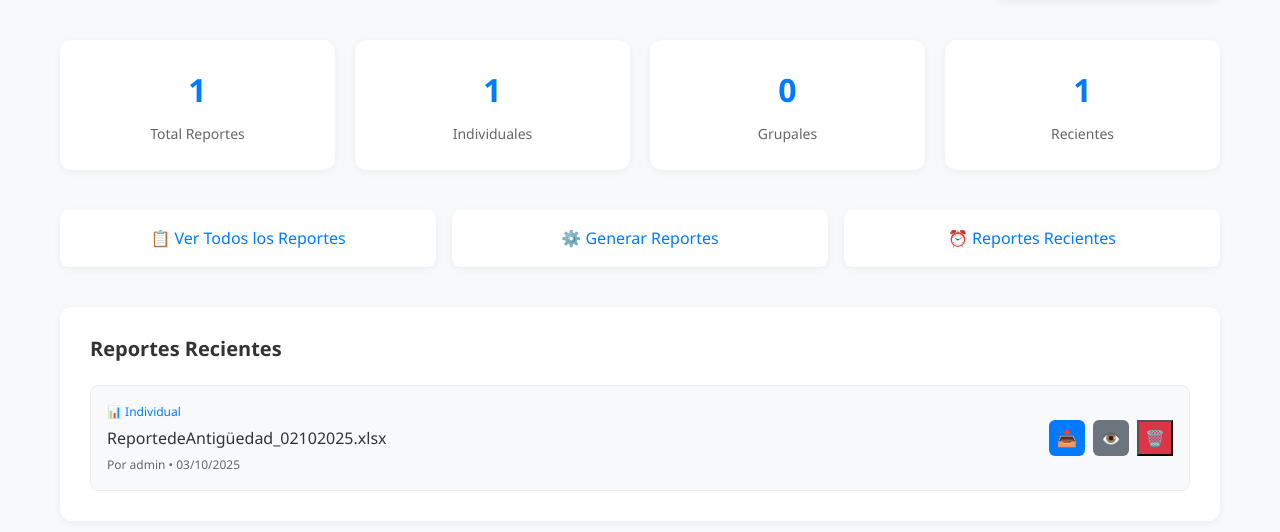
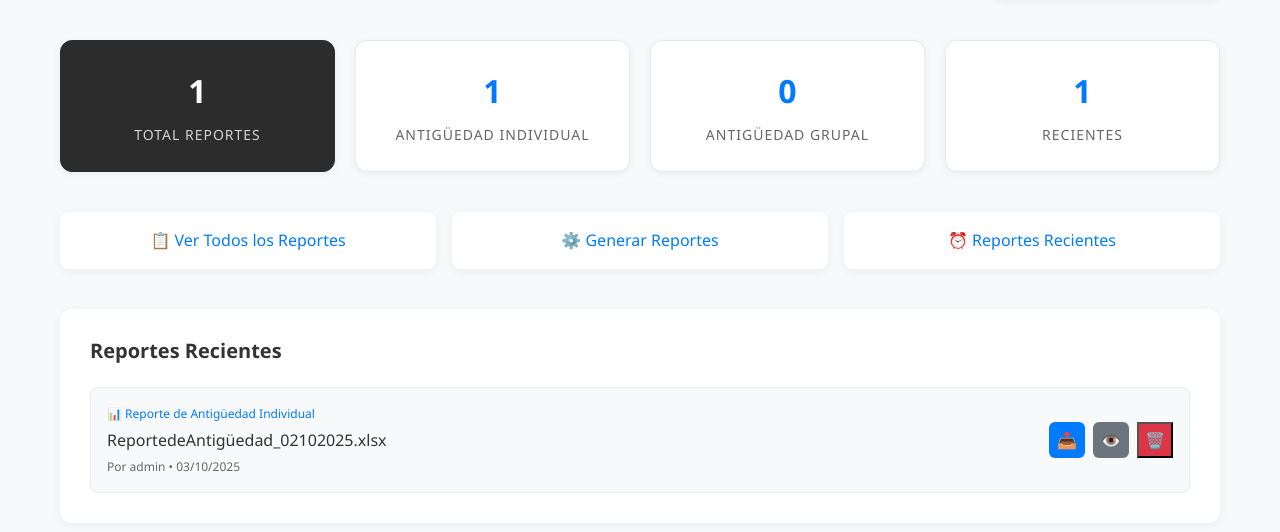
Before and after one commit to uzzielvz/pipeline-cartera, a Flask app: page /consultor/dashboard in a window 1280 px wide. Shown: the part 149-681 px from the top of the page. Run offline with Flask 3, Linux system fonts and the light colour scheme; a user stored in the database is signed in.

Commit message:
feat: add report filters to dashboard and create admin user
- Convert dashboard stat cards to clickable filter buttons
- Add filtering by report type (individual, grupal, recent)
- Implement minimalist filter UI with active states
- Create admin user Juan Carlos Mejia Alcantara (juan.carlos / juancarlos123)
- Update dashboard backend to handle filter parameters
- Add CSS styles for interactive stat cards

```diff
--- a/app/consultor.py
+++ b/app/consultor.py
@@ -17,28 +17,46 @@ consultor_bp = Blueprint('consultor', __name__)
 def dashboard():
     """Dashboard accesible para consultores y administradores"""
 
-    # Obtener reportes recientes (últimos 30 días)
-    from datetime import datetime, timedelta
-    thirty_days_ago = datetime.utcnow() - timedelta(days=30)
+    # Obtener filtros de la URL
+    filter_type = request.args.get('type')
+    filter_recent = request.args.get('recent')
 
-    recent_reports = ReportHistory.query.filter(
-        ReportHistory.created_at >= thirty_days_ago
-    ).order_by(ReportHistory.created_at.desc()).limit(20).all()
+    # Construir query base
+    query = ReportHistory.query
 
-    # Estadísticas básicas
+    # Aplicar filtros
+    if filter_type in ['individual', 'grupal']:
+        query = query.filter(ReportHistory.report_type == filter_type)
+
+    if filter_recent == 'true':
+        from datetime import datetime, timedelta
+        thirty_days_ago = datetime.utcnow() - timedelta(days=30)
+        query = query.filter(ReportHistory.created_at >= thirty_days_ago)
+
+    # Obtener reportes filtrados
+    filtered_reports = query.order_by(ReportHistory.created_at.desc()).limit(20).all()
+
+    # Estadísticas básicas (siempre totales, no filtrados)
     total_reports = ReportHistory.query.count()
     individual_reports = ReportHistory.query.filter_by(report_type='individual').count()
     grupal_reports = ReportHistory.query.filter_by(report_type='grupal').count()
+
+    # Reportes recientes para estadística
+    from datetime import datetime, timedelta
+    thirty_days_ago = datetime.utcnow() - timedelta(days=30)
+    recent_count = ReportHistory.query.filter(
+        ReportHistory.created_at >= thirty_days_ago
+    ).count()
 
     stats = {
         'total_reports': total_reports,
         'individual_reports': individual_reports,
         'grupal_reports': grupal_reports,
-        'recent_reports': len(recent_reports)
+        'recent_reports': recent_count
     }
 
     return render_template('consultor/dashboard.html',
-                         reports=recent_reports,
+                         reports=filtered_reports,
                          stats=stats)
 
 @consultor_bp.route('/reports')
--- a/static/css/style.css
+++ b/static/css/style.css
@@ -116,3 +116,64 @@ body {
 .mt-4 { margin-top: 2rem !important; }
 .mb-4 { margin-bottom: 2rem !important; }
 .mb-5 { margin-bottom: 3rem !important; }
+
+/* Dashboard Styles */
+.dashboard-container {
+    max-width: 1200px;
+    margin: 0 auto;
+    padding: 2rem;
+}
+
+.stats-grid {
+    display: grid;
+    grid-template-columns: repeat(auto-fit, minmax(200px, 1fr));
+    gap: 1.5rem;
+    margin-bottom: 3rem;
+}
+
+.stat-card {
+    background: white;
+    border: 1px solid #e8e8e8;
+    border-radius: 0;
+    padding: 2rem;
+    text-align: center;
+    text-decoration: none;
+    color: inherit;
+    transition: all 0.2s ease;
+    cursor: pointer;
+}
+
+.stat-card:hover {
+    border-color: #2c2c2c;
+    transform: translateY(-2px);
+    box-shadow: 0 4px 12px rgba(0,0,0,0.1);
+}
+
+.stat-card.active {
+    background: #2c2c2c;
+    color: white;
+    border-color: #2c2c2c;
+}
+
+.stat-card.active .stat-number {
+    color: white;
+}
+
+.stat-number {
+    font-size: 2.5rem;
+    font-weight: 300;
+    color: #2c2c2c;
+    margin-bottom: 0.5rem;
+}
+
+.stat-label {
+    font-size: 0.9rem;
+    color: #666;
+    font-weight: 300;
+    text-transform: uppercase;
+    letter-spacing: 1px;
+}
+
+.stat-card.active .stat-label {
+    color: rgba(255,255,255,0.8);
+}
--- a/templates/consultor/dashboard.html
+++ b/templates/consultor/dashboard.html
@@ -14,22 +14,22 @@
 
     <!-- Estadísticas -->
     <div class="stats-grid">
-        <div class="stat-card">
+        <a href="{{ url_for('consultor.dashboard') }}" class="stat-card filter-stat {{ 'active' if not request.args.get('type') }}">
             <div class="stat-number">{{ stats.total_reports }}</div>
             <div class="stat-label">Total Reportes</div>
-        </div>
-        <div class="stat-card">
+        </a>
+        <a href="{{ url_for('consultor.dashboard', type='individual') }}" class="stat-card filter-stat {{ 'active' if request.args.get('type') == 'individual' }}">
             <div class="stat-number">{{ stats.individual_reports }}</div>
-            <div class="stat-label">Individuales</div>
-        </div>
-        <div class="stat-card">
+            <div class="stat-label">Antigüedad Individual</div>
+        </a>
+        <a href="{{ url_for('consultor.dashboard', type='grupal') }}" class="stat-card filter-stat {{ 'active' if request.args.get('type') == 'grupal' }}">
             <div class="stat-number">{{ stats.grupal_reports }}</div>
-            <div class="stat-label">Grupales</div>
-        </div>
-        <div class="stat-card">
+            <div class="stat-label">Antigüedad Grupal</div>
+        </a>
+        <a href="{{ url_for('consultor.dashboard', recent='true') }}" class="stat-card filter-stat {{ 'active' if request.args.get('recent') == 'true' }}">
             <div class="stat-number">{{ stats.recent_reports }}</div>
             <div class="stat-label">Recientes</div>
-        </div>
+        </a>
     </div>
 
     <!-- Acciones rápidas -->
@@ -57,9 +57,9 @@
                     <div class="report-info">
                         <div class="report-type">
                             {% if report.report_type == 'individual' %}
-                                📊 Individual
+                                📊 Reporte de Antigüedad Individual
                             {% else %}
-                                👥 Grupal
+                                👥 Reporte de Antigüedad Grupal
                             {% endif %}
                         </div>
                         <div class="report-name">{{ report.filename }}</div>
```
Also changed, not shown: templates/consultor/report_detail.html (+4 -4 lines), templates/consultor/reports.html (+4 -4 lines), instance/crediflexi.db.
